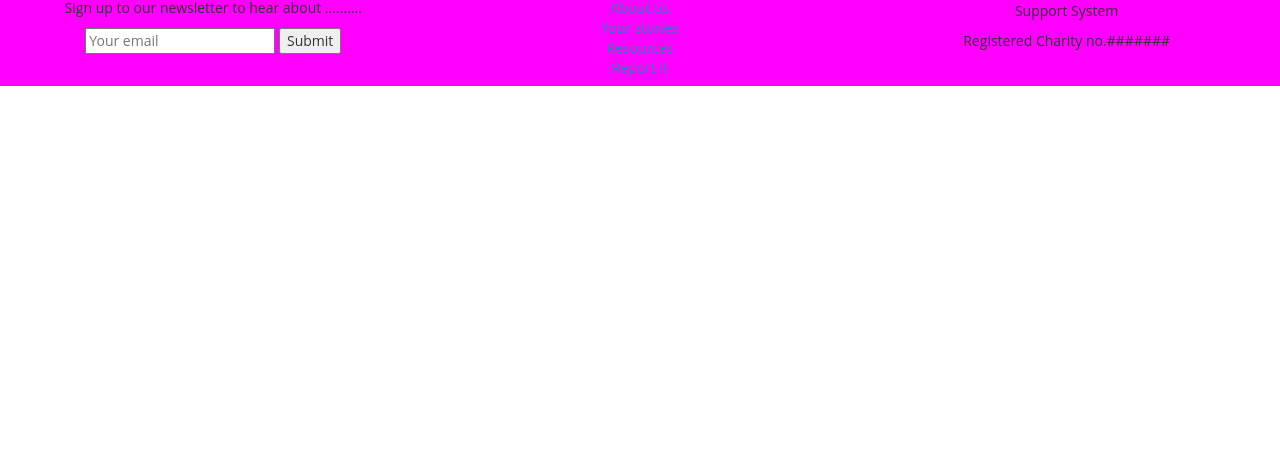
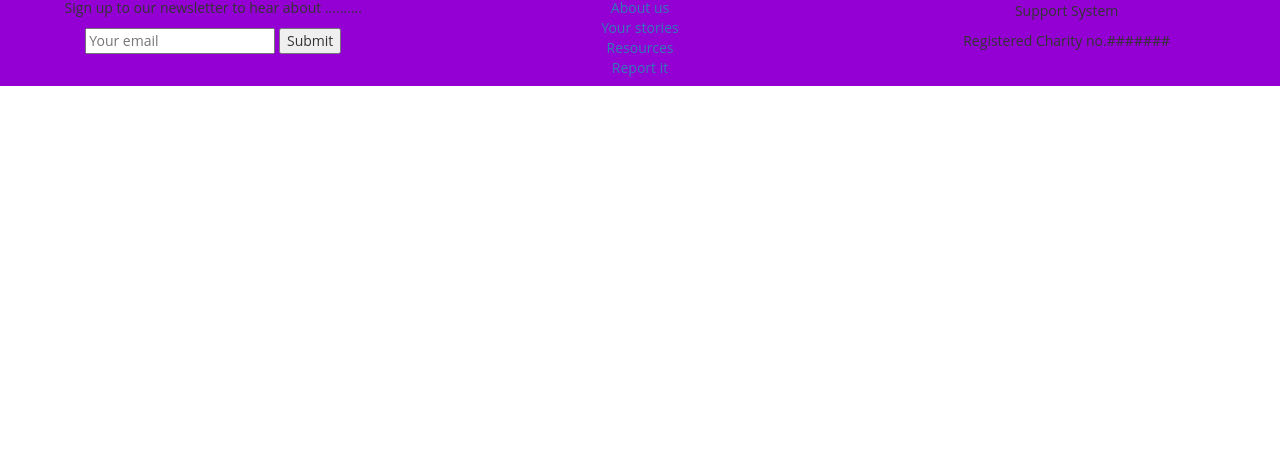
Before and after one commit to lucyjtaylor/codequeens, a plain HTML site: page index.html in a window 1280 px wide. Shown: the part 331-800 px from the top of the page. Drawn offline with nearby package versions, Linux system fonts and the light colour scheme; a web font is replaced by a local one.

Commit message:
image change

```diff
--- a/css/custom-styles.css
+++ b/css/custom-styles.css
@@ -10,7 +10,7 @@ body {
 
 footer {
   text-align: center;
-  background-color: #FF00FF;
+  background-color: #9400D3;
   padding: 15px 0px 25px 0px;
 }
 
```
Also changed, not shown: html/Everyday sexism.jpg (added).
